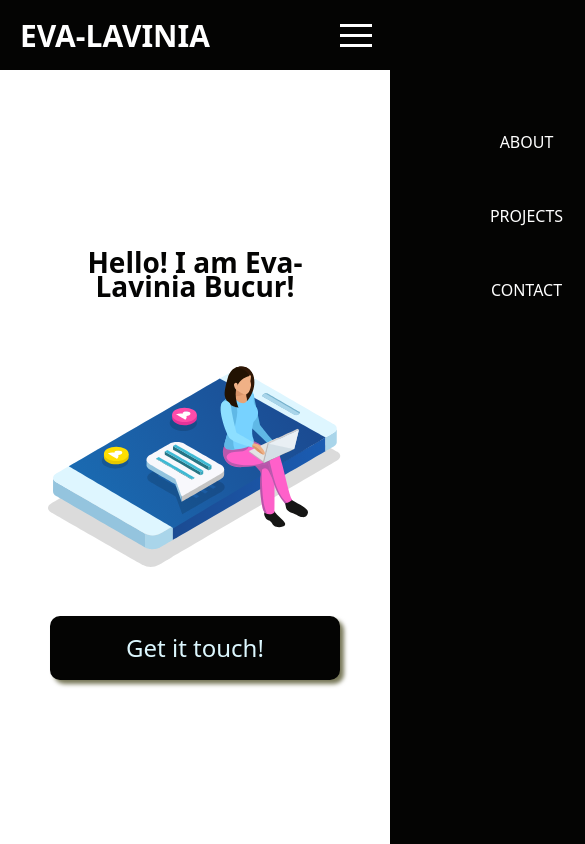
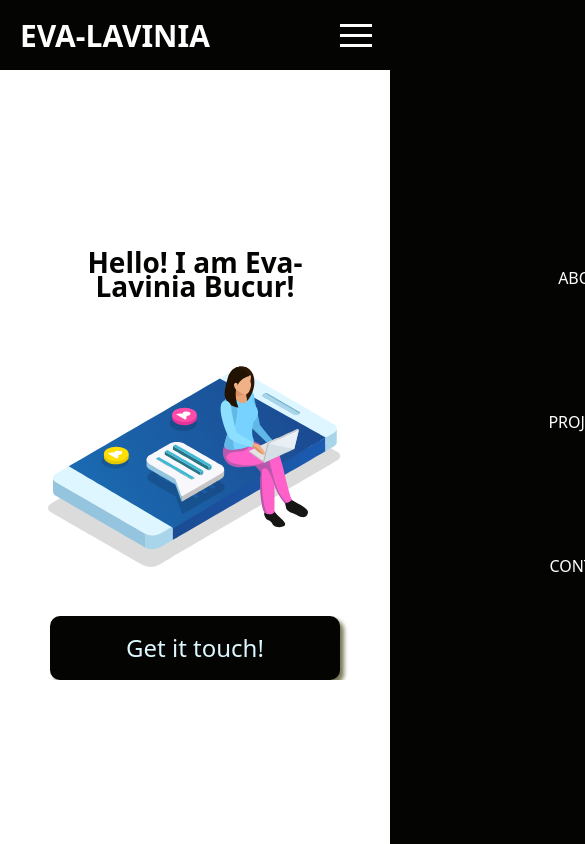
Before and after one commit to BucurEva87/portfolio2.0, a React (Vite) app: page / in a window 390 px wide. Shown: the top 844 px of the page, 585 px wide, since content can reach past the window. Built offline with nearby package versions, Linux system fonts and the light colour scheme.

Commit message:
Made project mobile friendly

```diff
--- a/src/App.scss
+++ b/src/App.scss
@@ -33,6 +33,7 @@ section {
     /* stylelint-disable-next-line csstree/validator */
     width: clamp(70%, 80%, 1280px);
     margin-inline: auto;
+    overflow-x: hidden;
 
     @media (width >= $md) {
       width: 50%;
--- a/src/components/contactform/style.scss
+++ b/src/components/contactform/style.scss
@@ -39,9 +39,10 @@ form {
     cursor: pointer;
     box-shadow: 0.4rem 0.4rem 0.4rem $silver;
     transition: box-shadow, translate 0.6s;
+    padding-bottom: 1rem;
 
     &:hover {
-      translate: 0.2rem 0.2rem;
+      // translate: 0.2rem 0.2rem;
       box-shadow: 0.2rem 0.2rem 0.2rem $silver;
     }
   }
--- a/src/components/footer/style.scss
+++ b/src/components/footer/style.scss
@@ -8,6 +8,7 @@ footer {
   flex-direction: column;
   justify-content: center;
   align-items: center;
+  gap: 2rem;
 
   a {
     all: unset;
@@ -18,7 +19,7 @@ footer {
   div a {
     font-size: 3rem;
     display: inline-block;
-    margin-inline: 1rem;
+    margin-inline: 2rem;
     transition: color 0.6s;
   }
 
--- a/src/components/navbar/style.scss
+++ b/src/components/navbar/style.scss
@@ -50,16 +50,13 @@
       @media (width < $xs) {
         position: absolute;
         top: 0;
-        right: 0;
-        margin-top: 0;
-        width: 70%;
+        width: 100%;
         height: 100vh;
         background-color: $black;
         z-index: 1000;
         flex-direction: column;
-        justify-content: flex-start;
-        padding-top: 12rem;
-        gap: 3rem;
+        justify-content: center;
+        gap: 10rem;
         translate: 100%;
         transition: translate 0.4s;
 
```
